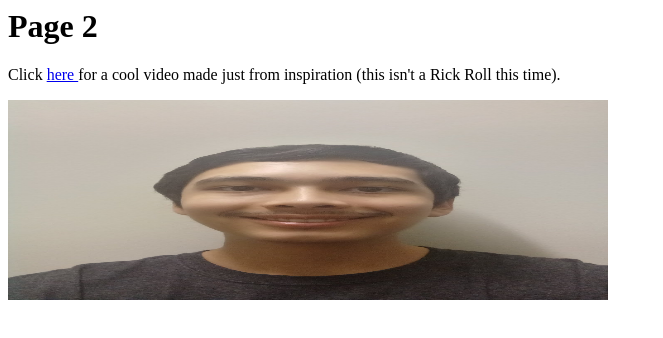
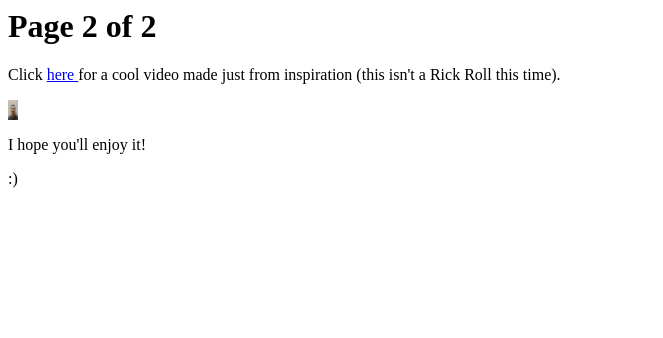
Before and after one commit to jlicari-pvcc/jlicari-pvcc.github.io, a plain HTML site: page Page 2.html in a window 1280 px wide. Shown: the whole page, without its empty margins (0-663 px from the left). Drawn offline with Linux system fonts and the light colour scheme.

Commit message:
Page 2.html

```diff
--- a/Page 2.html
+++ b/Page 2.html
@@ -8,7 +8,7 @@
 
 <body>
 
-<h1>Page 2</h1>
+<h1>Page 2 of 2</h1>
 
 <p>Click
 	<a href="https://www.youtube.com/watch?v=rSZSPXAvsLw">
@@ -16,8 +16,10 @@
 	</a>
 	for a cool video made just from inspiration (this isn't a Rick Roll this time).</p>
 	<img src = 20240907_132931.jpg
-		width=600
-		height=200/>
+		width=10
+		height=20/>
+<p> I hope you'll enjoy it!</p>
+<p> :) </p>
 
 </body>
 
```
